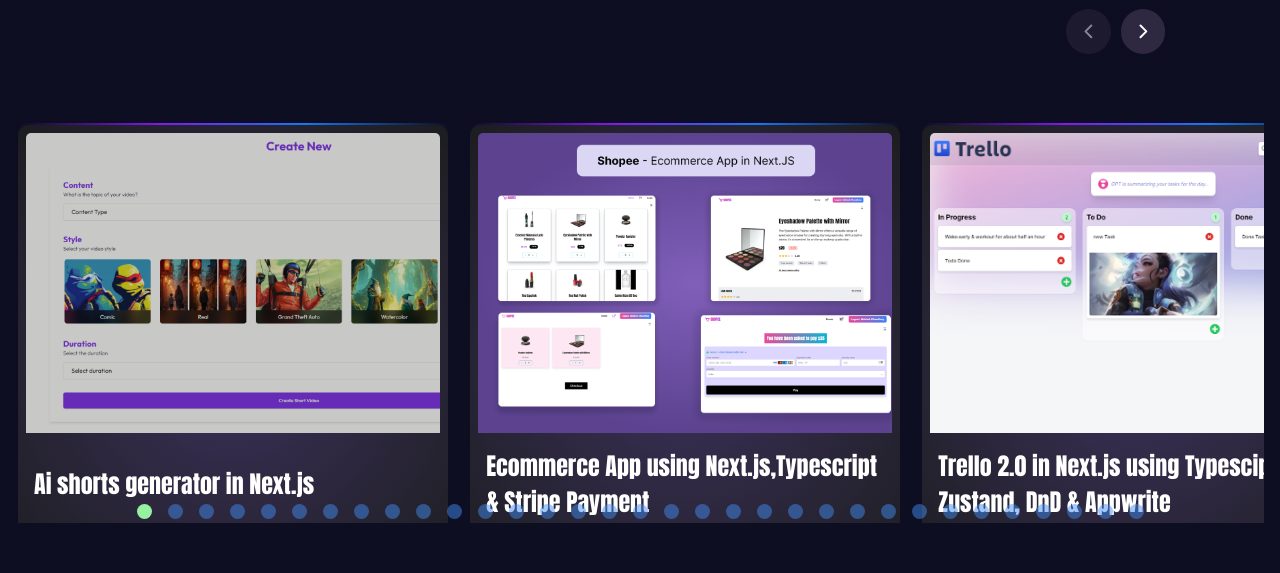
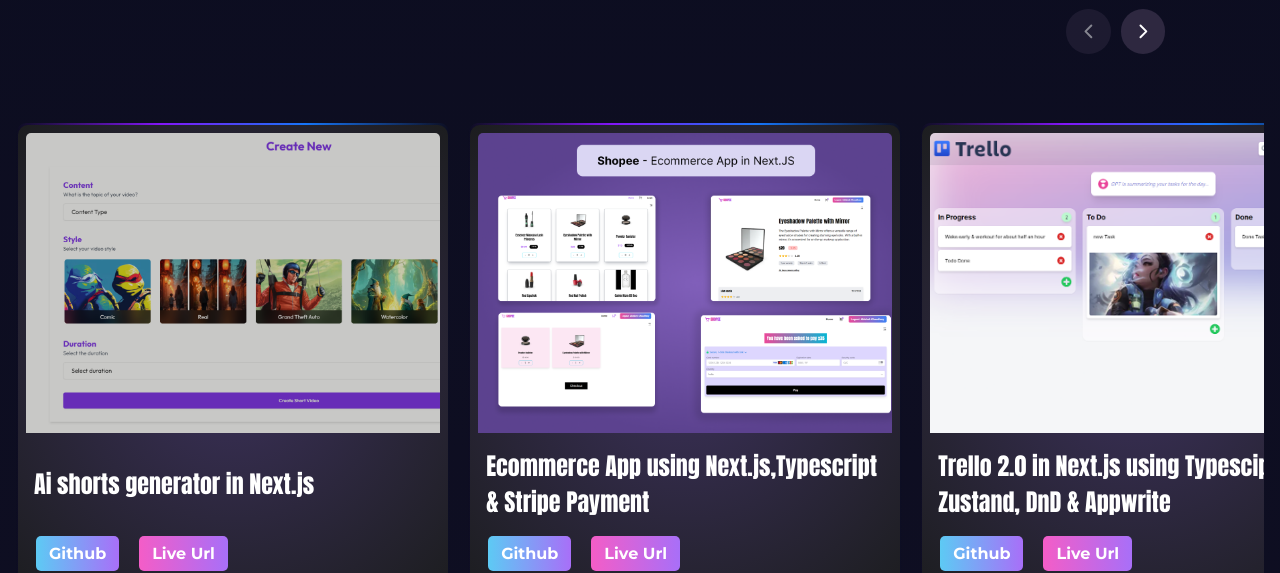
Before and after one commit to dazzlerabhi30800/portfolio-website-2, a React (Vite) app: page / in a window 1280 px wide. Shown: the part 1700-2273 px from the top of the page. Built offline with nearby package versions, Linux system fonts and the light colour scheme.

Commit message:
fixed height of swiper to min

```diff
--- a/src/Components/Styles/Project.css
+++ b/src/Components/Styles/Project.css
@@ -38,7 +38,7 @@
 
 .swiper {
   width: 100%;
-  height: 50vh;
+  min-height: 50vh;
 }
 
 .swiper-slide {
```
